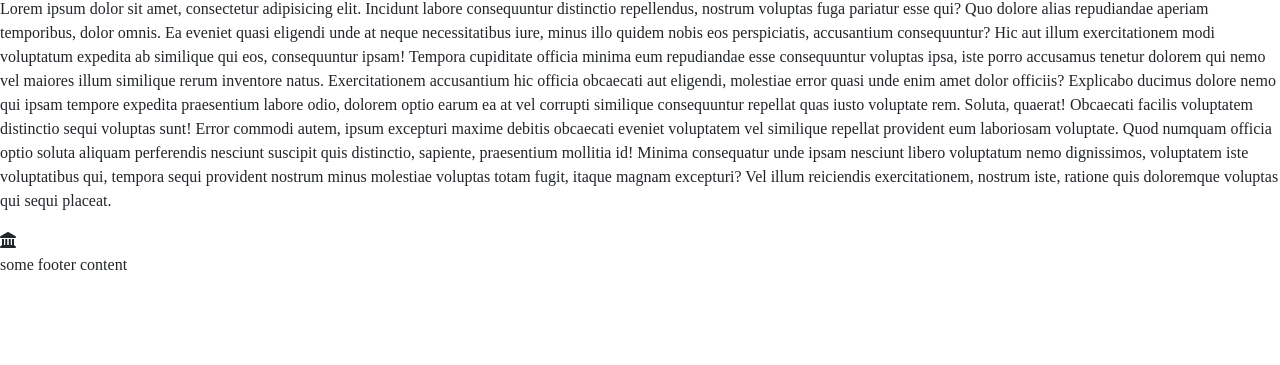
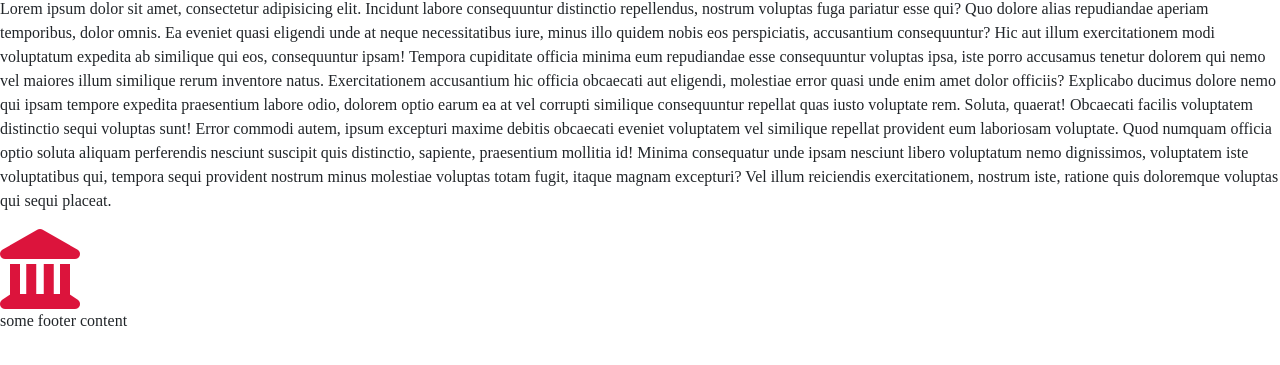
Before and after one commit to T-rognerud/Web-Design1-sg-2025, a plain HTML site: page index.html in a window 1280 px wide. Shown: the part 115-480 px from the top of the page. Drawn offline with nearby package versions, Linux system fonts and the light colour scheme; a web font is replaced by a local one.

Commit message:
Changed the icon

```diff
--- a/css/styles.css
+++ b/css/styles.css
@@ -7,3 +7,6 @@ body {
     font-family: var(--fontFamily) !important;
 
 }
+
+.blinn-fa-icon {font-size: 80px;
+color:crimson;}
--- a/index.html
+++ b/index.html
@@ -11,7 +11,7 @@
 
     <!--Font-awesome CDN CSS-->
 
-    <link rel="stylesheet" href="https://cdnjs.cloudflare.com/ajax/libs/font-awesome/6.7.2/css/all.min.css" integrity="sha512-Evv84Mr4kqVGRNSgIGL/F/aIDqQb7xQ2vcrdIwxfjThSH8CSR7PBEakCr51Ck+w+/U6swU2Im1vVX0SVk9ABhg==" crossorigin="anonymous" referrerpolicy="no-referrer" />
+    <link rel="stylesheet" href="https://cdnjs.cloudflare.com/ajax/libs/font-awesome/6.7.2/css/all.min.css" integrity="sha512-Evv84Mr4kqVGRNSgIGL/F/aIDqQb7xQ2vcrdIwxfjThSH8CSR7PBEakCr51Ck+w+/U6swU2Im1vVX0SVk9ABhg==" crossorigin="anonymous" referrerpolicy="no-referrer">
 
 <!--Bootstrap CDN CSS-->
 
@@ -65,7 +65,7 @@
         </p>
 
 
-        <i class="fa-solid fa-landmark"></i>
+        <i class="fa-solid fa-landmark blinn-fa-icon"></i>
 
 
 
```
